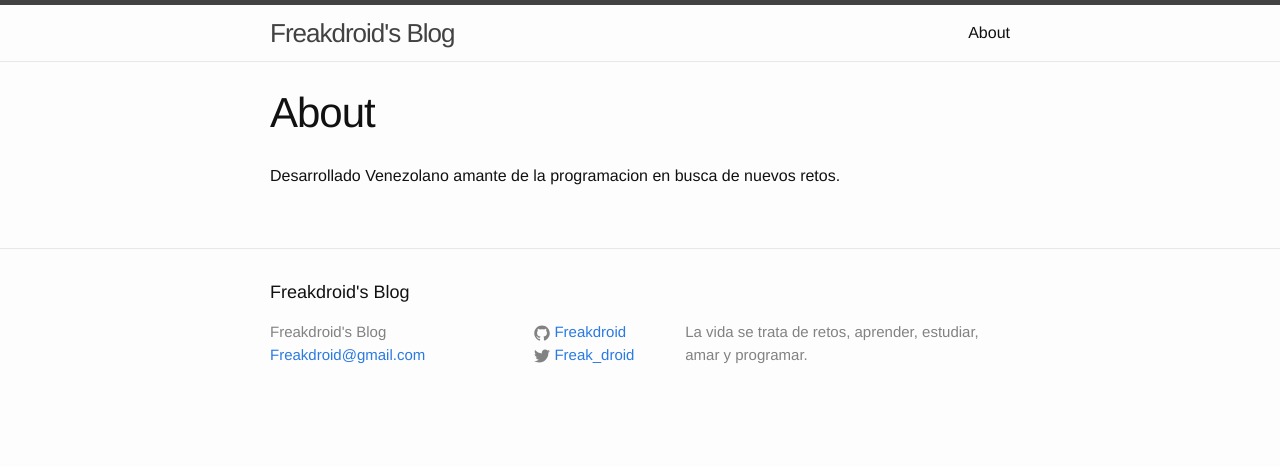
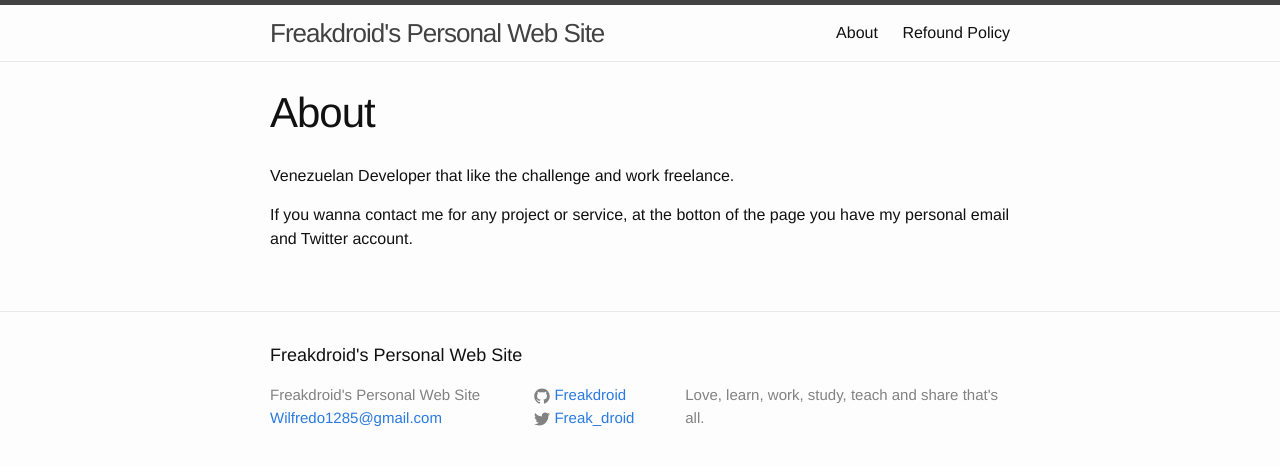
Before and after one commit to AhmadM-DL/freakdroid.github.io, a Jekyll site: the page built from about.md, in a window 1280 px wide. Shown: the top 466 px of the page. Built offline with Jekyll 4.4.1, drawn with Linux system fonts in a browser that asks for light colours.

Commit message:
added Refound Policy, some other fixes

```diff
--- a/_config.yml
+++ b/_config.yml
@@ -6,10 +6,10 @@
 # 'jekyll serve'. If you change this file, please restart the server process.
 
 # Site settings
-title: Freakdroid's Blog
-email: Freakdroid@gmail.com
+title: Freakdroid's Personal Web Site
+email: Wilfredo1285@gmail.com
 description: > # this means to ignore newlines until "baseurl:"
-  La vida se trata de retos, aprender, estudiar, amar y programar.
+  Love, learn, work, study, teach and share that's all.
 baseurl: "" # the subpath of your site, e.g. /blog
 url: "http://yourdomain.com" # the base hostname & protocol for your site
 twitter_username: Freak_droid
--- a/about.md
+++ b/about.md
@@ -4,4 +4,6 @@
 permalink: /about/
 ---
 
-Desarrollado Venezolano amante de la programacion en busca de nuevos retos.
+Venezuelan Developer that like the challenge and work freelance.
+
+If you wanna contact me for any project or service, at the botton of the page you have my personal email and Twitter account.
```
Also changed, not shown: refoundPolicy.md (added, +11 -0 lines).
